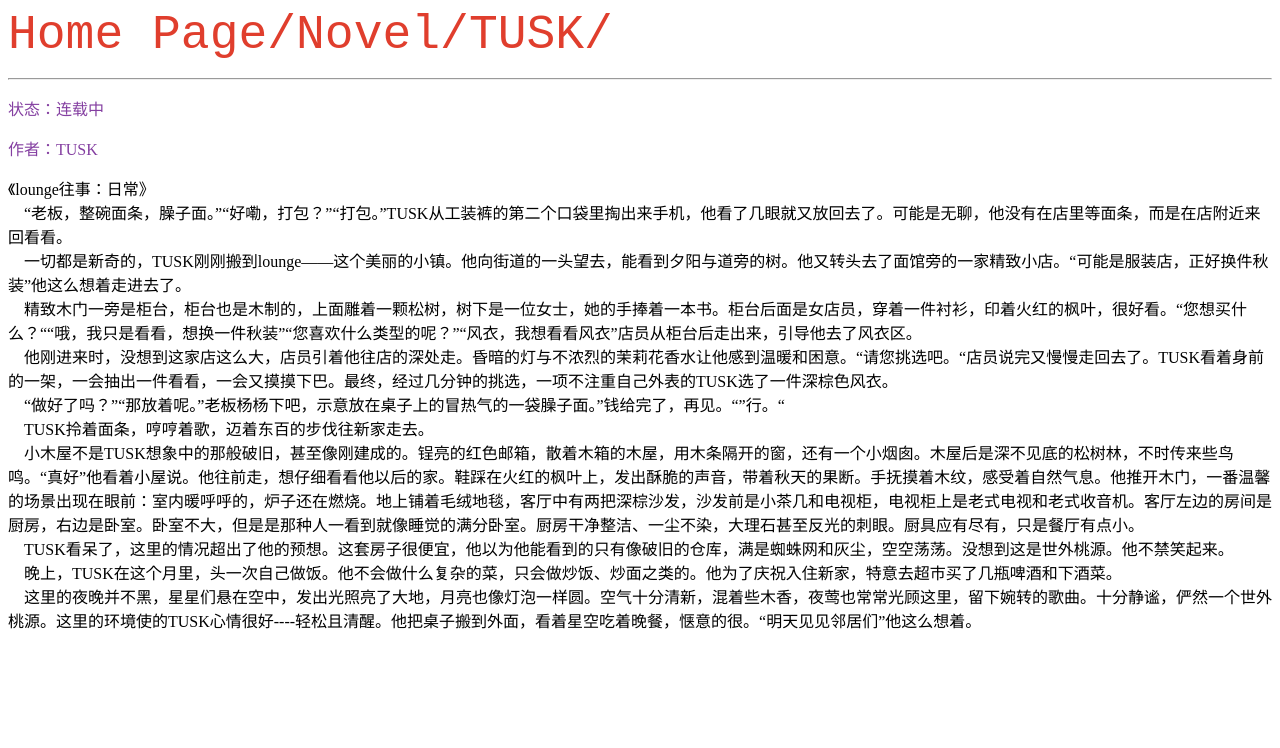
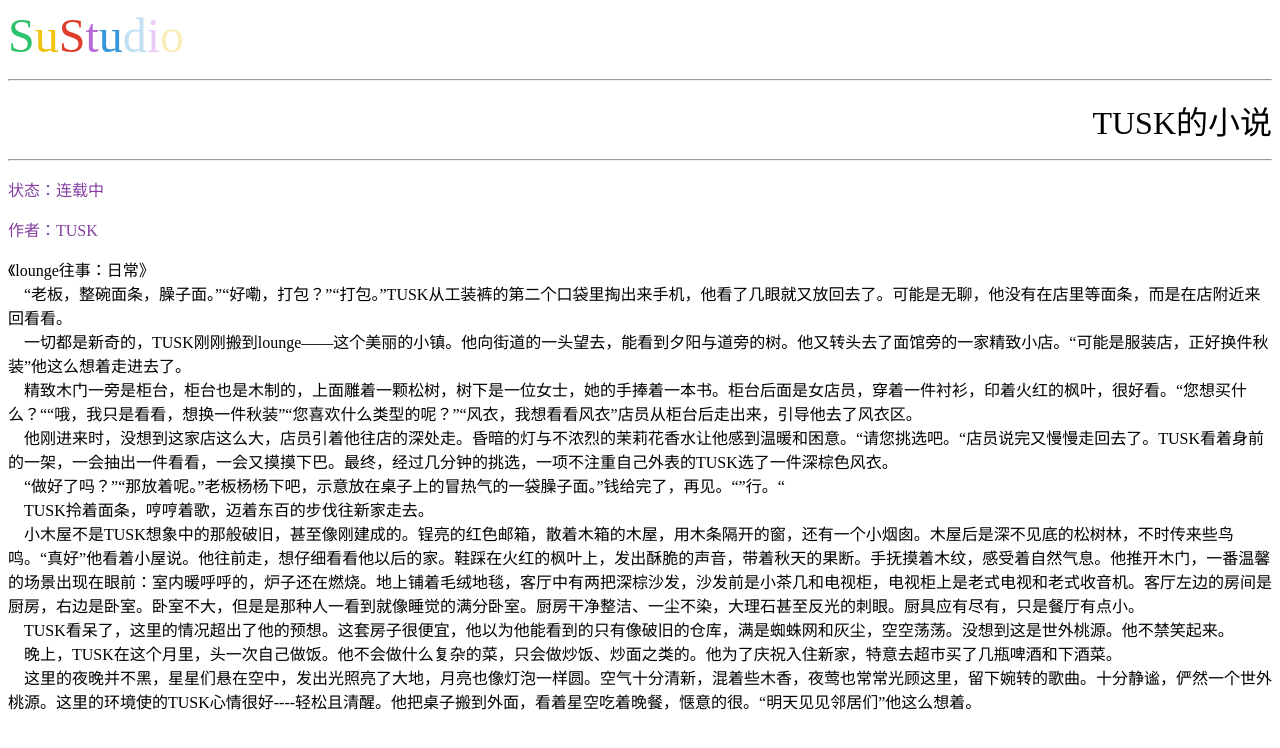
Before and after one commit to hyouself/Novel-TUSK, a plain HTML site: page index.html in a window 1280 px wide. Drawn offline with Linux system fonts and the light colour scheme.

Commit message:
Update index.html

```diff
--- a/index.html
+++ b/index.html
@@ -1,4 +1,6 @@
-<p><span style="font-size: 36pt; color: #e03e2d; font-family: 'courier new', courier, monospace;">Home Page/Novel/TUSK/</span></p>
+<p style="text-align: left;"><span style="font-size: 36pt;"><span style="color: #2dc26b;">S</span><span style="color: #f1c40f;">u</span><span style="color: #e03e2d;">S</span><span style="color: #b96ad9;">t</span><span style="color: #3598db;">u</span><span style="color: #c2e0f4;">d</span><span style="color: #eccafa;">i</span><span style="color: #fbeeb8;">o</span></span></p>
+<hr />
+<p style="text-align: right;"><span style="font-size: 24pt;">TUSK的小说</span></p>
 <hr />
 <p><span style="color: #843fa1;">状态：连载中</span></p>
 <p><span style="color: #843fa1;">作者：TUSK</span></p>
```
